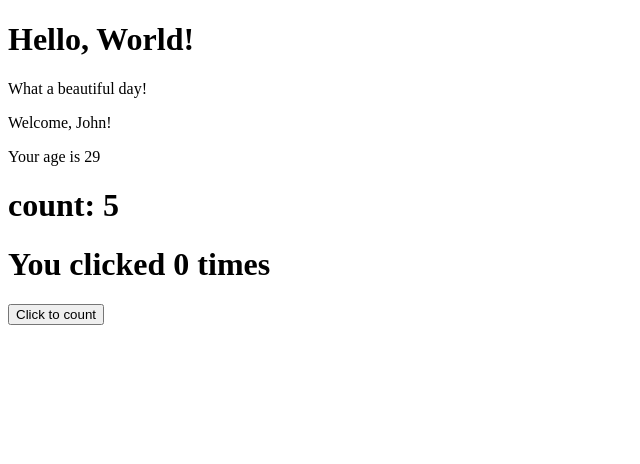
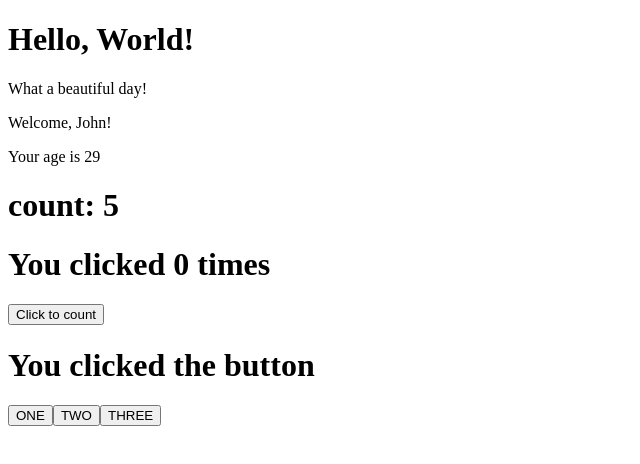
Before and after one commit to stefaniazocco/react-exercises, a React (Create React App) app: page / in a window 1280 px wide. Shown: the top 464 px of the page, without its empty margins (0-640 px from the left). Built offline with nearby package versions, Linux system fonts and the light colour scheme.

Commit message:
add clicktracker

```diff
--- a/src/App.js
+++ b/src/App.js
@@ -1,5 +1,6 @@
 import React from "react"
 import { ClickCounter } from "./ClickCounter"
+import { ClickTracker } from "./ClickTracker"
 import { Counter } from "./Counter"
 import { Hello } from "./Hello"
 import { Welcome } from "./Welcome"
@@ -11,6 +12,7 @@
                     <Welcome age= {29} name="John"/>
                     <Counter initialValue = {0} incrementAmount = {1} incrementInterval = {1000}/>
                     <ClickCounter />
+                    <ClickTracker />
                 </div>
     }
 }
--- /dev/null
+++ b/src/ClickTracker.js
@@ -0,0 +1,23 @@
+import React from "react";
+
+export class ClickTracker extends React.Component {
+    state= {
+        name : "",
+    }
+    trackEvent = (event) =>{
+        this.setState(() =>{
+            return {
+                name : event.target.name
+            }
+        })
+
+    }
+    render(){
+        return (<>
+            <h1>You clicked the {this.state.name} button</h1>
+            <button name="first" onClick={this.trackEvent}>ONE</button>
+            <button name="second" onClick={this.trackEvent}>TWO</button>
+            <button name="third" onClick={this.trackEvent}>THREE</button>
+        </>)
+    }
+}
```
